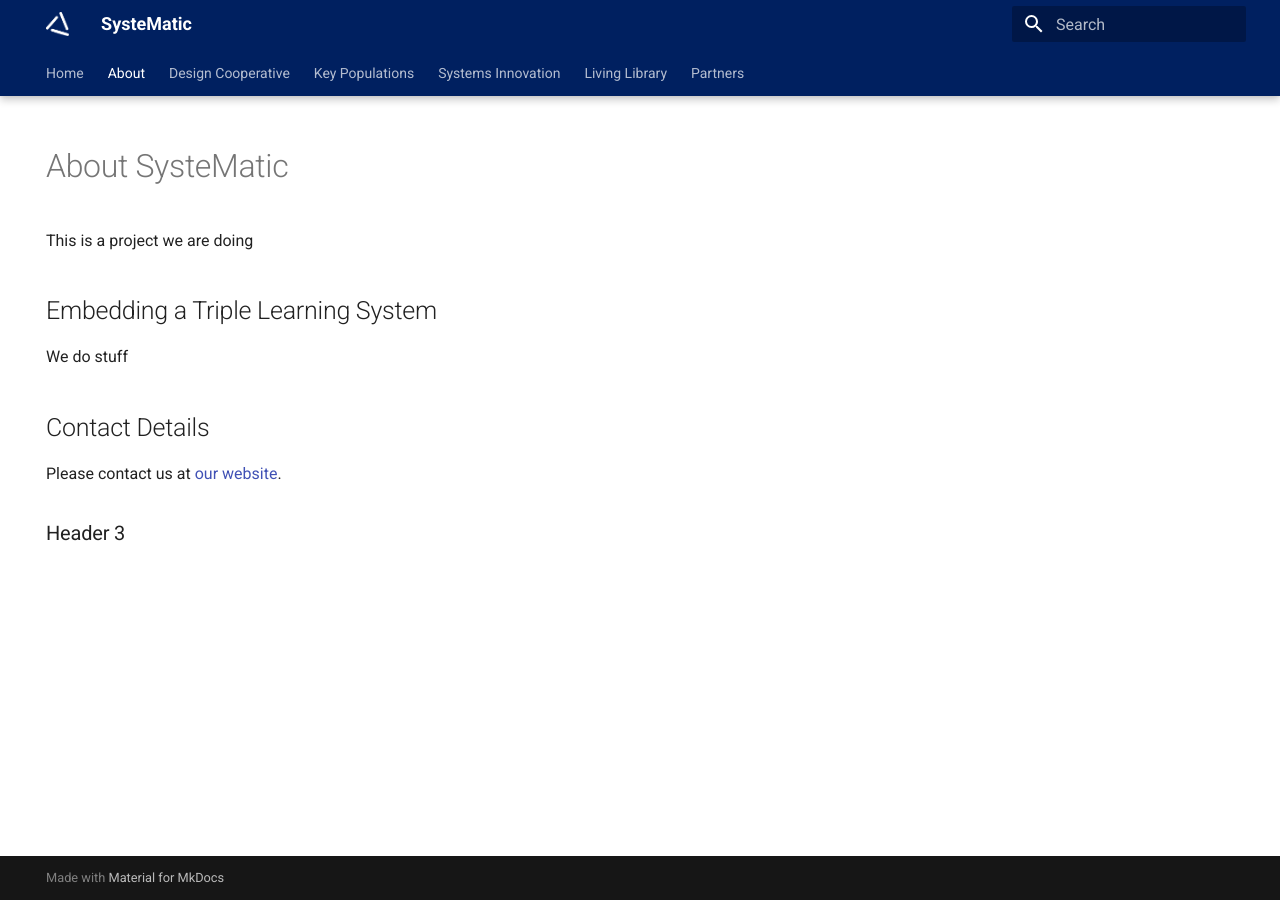
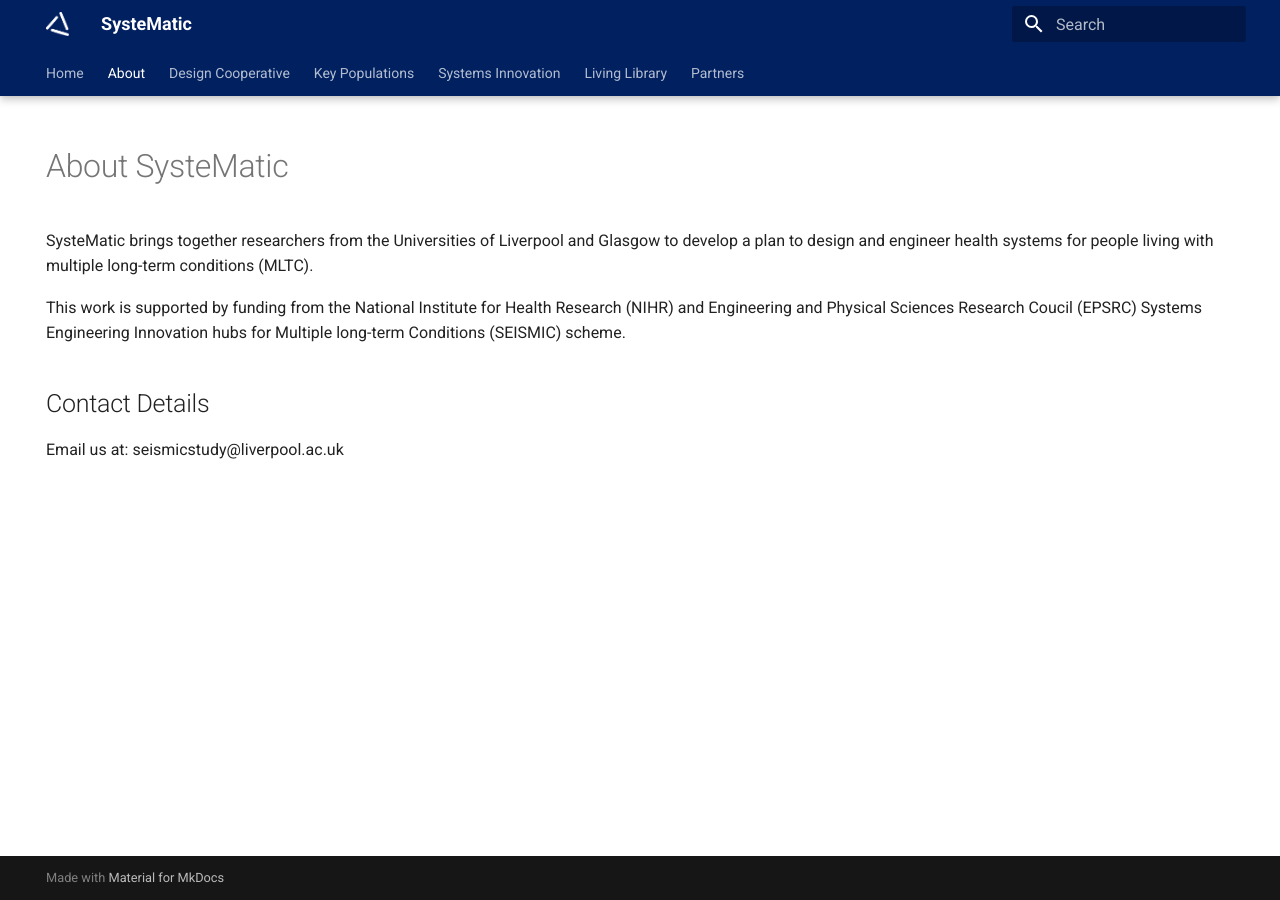
Before and after one commit to systematic-uol/systematic-uol.github.io, an MkDocs documentation site: the page built from docs/about.md, in a window 1280 px wide. Built offline with MkDocs 1.6.1 and Material for MkDocs 9.7.7, drawn with Linux system fonts in a browser that asks for light colours.

Commit message:
Update about.md

```diff
--- a/docs/about.md
+++ b/docs/about.md
@@ -5,13 +5,10 @@ hide:
 ---
 
 # About SysteMatic
+SysteMatic brings together researchers from the Universities of Liverpool and Glasgow to develop a plan to design and engineer health systems for people living with multiple long-term conditions (MLTC).
 
-This is a project we are doing
+This work is supported by funding from the National Institute for Health Research (NIHR) and Engineering and Physical Sciences Research Coucil (EPSRC) Systems Engineering Innovation hubs for Multiple long-term Conditions (SEISMIC) scheme.
 
-## Embedding a Triple Learning System
-We do stuff
 
 ## Contact Details
-Please contact us at [our website](systematic.com).
-
-### Header 3
+Email us at: seismicstudy@liverpool.ac.uk
```
